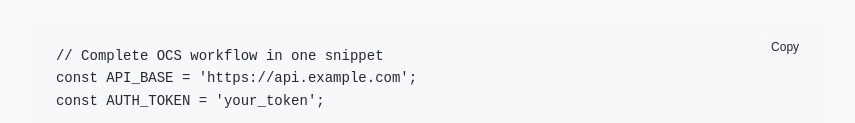
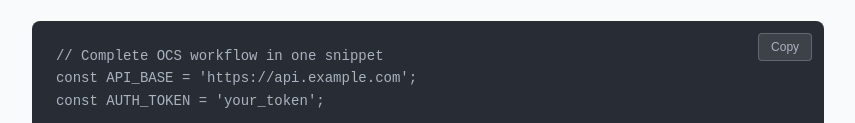
Before and after one commit to doeixd/Open-Commerce-Standard, a website: page index.html in a window 1280 px wide. Shown: the part 2714-2837 px from the top of the page, without its empty margins (212-1067 px from the left). Drawn offline with nearby package versions, Linux system fonts and the light colour scheme; a small style sheet from the web is missing.

Commit message:
feat: changed theme to one dark

```diff
--- a/index.html
+++ b/index.html
@@ -4,7 +4,7 @@
     <meta charset="UTF-8">
     <meta name="viewport" content="width=device-width, initial-scale=1.0">
     <title>Open Commerce Standard (OCS) - Documentation</title>
-    <link href="https://cdnjs.cloudflare.com/ajax/libs/prism-themes/1.9.0/prism-ghcolors.min.css" rel="stylesheet" />
+    <link href="https://cdnjs.cloudflare.com/ajax/libs/prism-themes/1.9.0/prism-one-dark.min.css" rel="stylesheet" />
     <style>
         * {
             margin: 0;
@@ -25,8 +25,8 @@
             --border-dark: #cbd5e1;
             --success: #10b981;
             --warning: #f59e0b;
-            --code-bg: #f6f8fa;
-            --code-text: #24292e;
+            --code-bg: #282c34;
+            --code-text: #abb2bf;
             --sidebar-width: 280px;
         }
 
```
